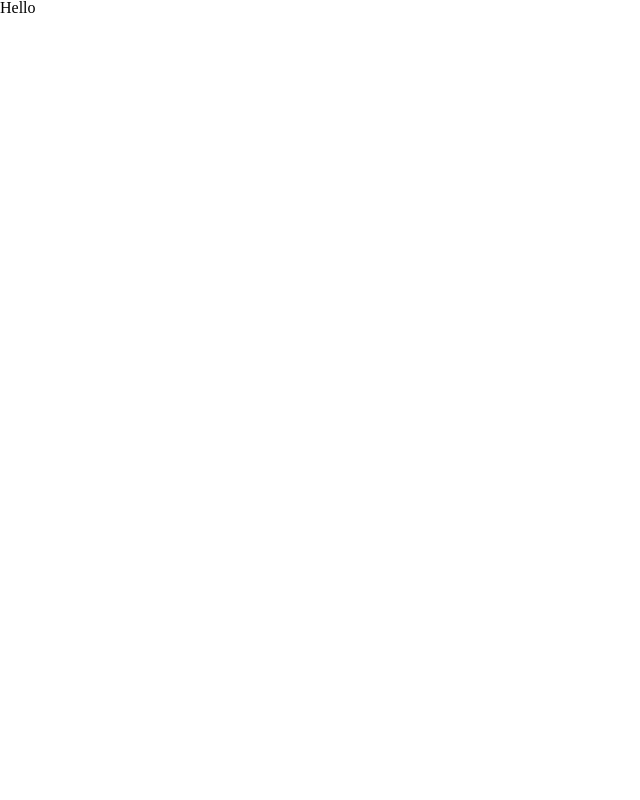
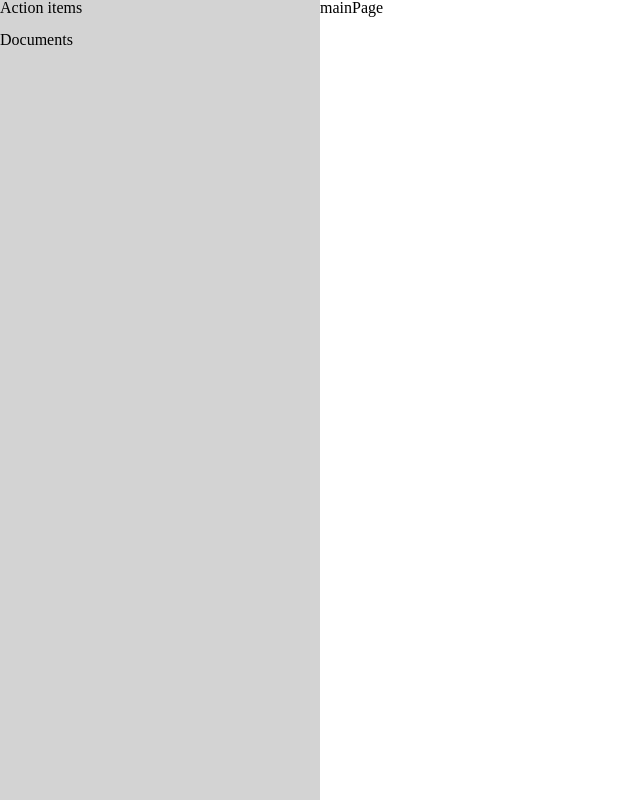
Before and after one commit to Jane-Sim/next-memoapp, a Next.js app: page / in a window 1280 px wide. Shown: the whole page, without its empty margins (0-640 px from the left). Built offline with nearby package versions, Linux system fonts and the light colour scheme.

Commit message:
fix: 작업 중

```diff
--- a/app/(main)/(routes)/documents/page.tsx
+++ /dev/null
@@ -1,3 +0,0 @@
-export default function MainPage() {
-  return <p>mainPage</p>;
-}
--- a/app/(main)/layout.tsx
+++ b/app/(main)/layout.tsx
@@ -1,24 +1,21 @@
 'use client';
 
-import React, { useState } from 'react';
-import { QueryClient, QueryClientProvider } from 'react-query';
-import { RecoilRoot } from 'recoil';
-import GlobalStyle from '@/styles/globalStyle';
-import StyledComponentsRegistry from '@/lib/registry';
+import styled from 'styled-components';
+
+import { Navigation } from '@/components/blocks/Navigation';
+import Layout from '@/components/pages/Layout';
+
+const Main = styled.main`
+  flex: 1;
+  height: 100%;
+  overflow-y: auto;
+`;
 
 export default function RootLayout(props: React.PropsWithChildren) {
-  const [queryClient] = useState(() => new QueryClient());
-
   return (
-    <QueryClientProvider client={queryClient}>
-      <RecoilRoot>
-        <StyledComponentsRegistry>
-          <>
-            <GlobalStyle />
-            {props.children}
-          </>
-        </StyledComponentsRegistry>
-      </RecoilRoot>
-    </QueryClientProvider>
+    <Layout>
+      <Navigation />
+      <Main>{props.children}</Main>
+    </Layout>
   );
 }
--- a/app/(main)/page.tsx
+++ b/app/(main)/page.tsx
@@ -1,3 +1,3 @@
 export default function MainPage() {
-  return <p>Hello</p>;
+  return <p>mainPage</p>;
 }
--- /dev/null
+++ b/app/_components/wrappers/RecoilRootWrapper.tsx
@@ -0,0 +1,10 @@
+'use client';
+
+import React from 'react';
+import { RecoilRoot } from 'recoil';
+
+function RecoilRootWrapper(props: React.PropsWithChildren) {
+  return <RecoilRoot>{props.children}</RecoilRoot>;
+}
+
+export default RecoilRootWrapper;
--- a/lib/registry.tsx
+++ b/app/_components/wrappers/registry.tsx
@@ -4,7 +4,7 @@ import React, { useState } from 'react';
 import { useServerInsertedHTML } from 'next/navigation';
 import { ServerStyleSheet, StyleSheetManager } from 'styled-components';
 
-export default function StyledComponentsRegistry(props: React.PropsWithChildren) {
+export default function StyledComponentsRegistry({ children }: { children: React.ReactNode }) {
   // Only create stylesheet once with lazy initial state
   // x-ref: https://reactjs.org/docs/hooks-reference.html#lazy-initial-state
   const [styledComponentsStyleSheet] = useState(() => new ServerStyleSheet());
@@ -15,11 +15,9 @@ export default function StyledComponentsRegistry(props: React.PropsWithChildren)
     return <>{styles}</>;
   });
 
-  if (typeof window !== 'undefined') return <>{props.children}</>;
+  if (typeof window !== 'undefined') return <>{children}</>;
 
   return (
-    <StyleSheetManager sheet={styledComponentsStyleSheet.instance}>
-      {props.children}
-    </StyleSheetManager>
+    <StyleSheetManager sheet={styledComponentsStyleSheet.instance}>{children}</StyleSheetManager>
   );
 }
--- a/app/layout.tsx
+++ b/app/layout.tsx
@@ -1,4 +1,9 @@
 import { Metadata } from 'next';
+
+import React from 'react';
+import RecoilRootWrapper from '@/app/_components/wrappers/RecoilRootWrapper';
+import StyledComponentsRegistry from '@/app/_components/wrappers/registry';
+import GlobalStyle from '@/styles/globalStyle';
 
 export const metadata: Metadata = {
   title: 'nextjs memoapp',
@@ -15,7 +20,14 @@ export const metadata: Metadata = {
 export default function RootLayout(props: React.PropsWithChildren) {
   return (
     <html lang="ko">
-      <body>{props.children}</body>
+      <body>
+        <RecoilRootWrapper>
+          <StyledComponentsRegistry>
+            <GlobalStyle />
+            {props.children}
+          </StyledComponentsRegistry>
+        </RecoilRootWrapper>
+      </body>
     </html>
   );
 }
--- a/components/blocks/Navigation/index.tsx
+++ b/components/blocks/Navigation/index.tsx
@@ -17,6 +17,7 @@ export const Navigation = () => {
   const isMobile = useMediaQuery('(max-width: 768px)');
 
   const isResizingRef = useRef(false);
+
   const sidebarRef = useRef<ElementRef<'aside'>>(null);
   const navbarRef = useRef<ElementRef<'div'>>(null);
 
@@ -28,12 +29,14 @@ export const Navigation = () => {
     event.stopPropagation();
 
     isResizingRef.current = true;
+
     document.addEventListener('mousemove', handleMouseMove);
     document.addEventListener('mouseup', handleMouseUp);
   };
 
   const handleMouseMove = (event: MouseEvent) => {
     if (!isResizingRef.current) return;
+
     let newWidth = event.clientX;
 
     if (newWidth < 240) newWidth = 240;
```
Also changed, not shown: app/(main)/(routes)/documents/layout.tsx (deleted, +0 -21 lines).
